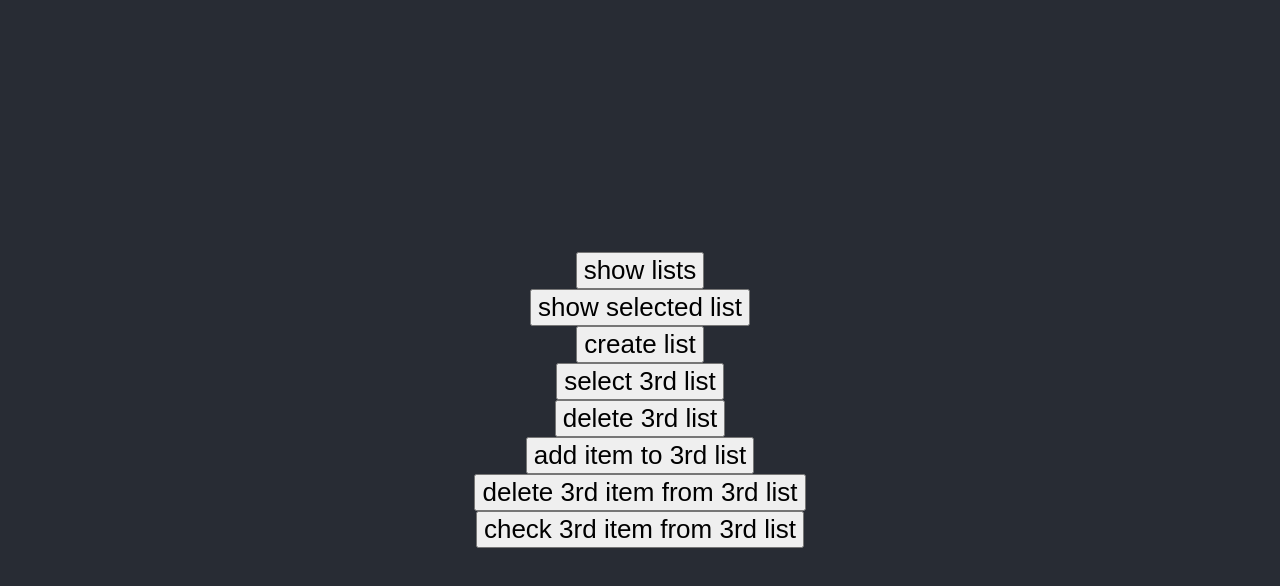
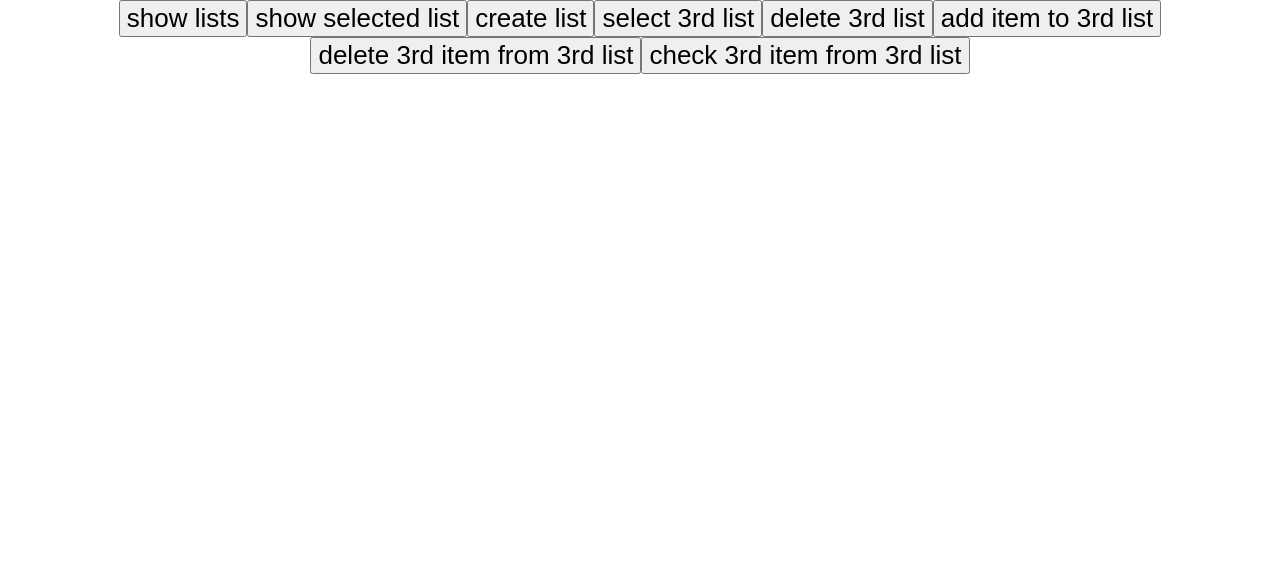
Before and after one commit to danilonakai/todoapp, a React (Vite) app: page / in a window 1280 px wide. Shown: the top 586 px of the page. Built offline with nearby package versions, Linux system fonts and the light colour scheme.

Commit message:
Created all basic functions

```diff
--- a/src/App.jsx
+++ b/src/App.jsx
@@ -1,9 +1,8 @@
 import { useState } from 'react';
+import './assets/css/reset.css';
 import Todo from './components/Todo/Todo';
 
 function App() {
-  // const [count, setCount] = useState(0)
-
   return (
     <div className="App">
       <Todo />
--- a/src/components/Todo/Todo.jsx
+++ b/src/components/Todo/Todo.jsx
@@ -161,7 +161,7 @@ export default class Todo extends Component{
 
     render(){
         return (
-            <header className="App-header">
+            <header className="todo">
                 <button onClick={() => console.log(this.state.data)}>show lists</button>
 
                 <button onClick={() => console.log(this.state.selected_list)}>show selected list</button>
```
